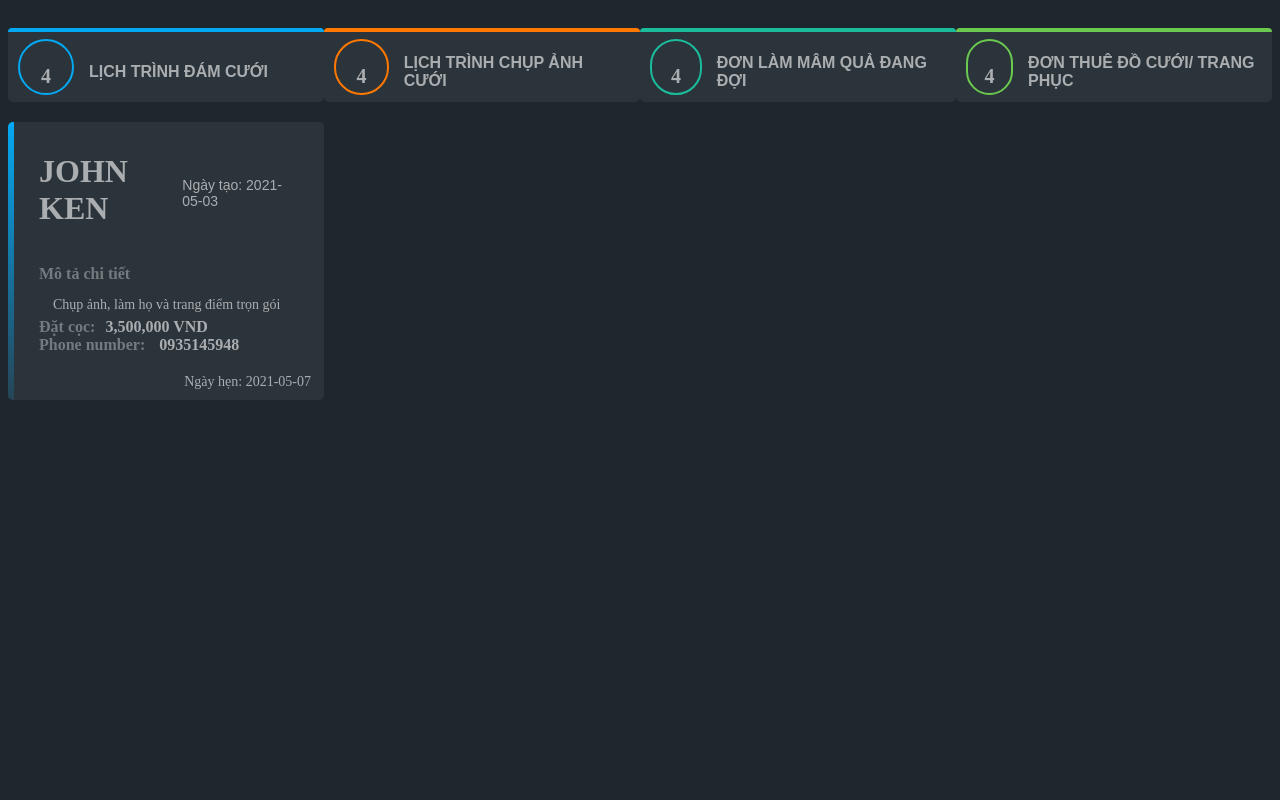
After one commit to nguyenhoanglam1402/hoanglong2nd-receiption-system, a PHP site: page /receiption-management.html in a window 1280 px wide. The commit adds this page. Run offline with PHP 8.4, Linux system fonts and the light colour scheme.

Commit message:
Modified font, color text, logo and receiption page #5

```diff
--- /dev/null
+++ b/css/receiption-management.css
@@ -0,0 +1,198 @@
+body {
+    background-color: #1e272e;
+}
+
+.column-container {
+    display: flex;
+    flex-direction: row;
+    justify-content: space-evenly;
+    height: fit-content;
+}
+
+.amount {
+    color: #ABAEB0;
+    font-weight: 600;
+    font-size: 20px;
+    margin-bottom: 0;
+    text-align: center;
+    height: fit-content;
+    place-self: center;
+}
+
+.custom-column {
+    padding: 20px 0px;
+    height: 500px;
+    width: 425px;
+}
+
+.tag-header {
+    width: auto;
+    height: 74px;
+    border-radius: 5px;
+    background-color: #2B343B;
+}
+
+.header-content {
+    display: flex;
+    height: -webkit-fill-available;
+    padding: 0px 15px 5px 10px;
+}
+
+.top-border {
+    width: auto;
+    height: 4px;
+    border-top-left-radius: 5px;
+    border-top-right-radius: 5px;
+}
+
+.circle-outline {
+    width: 52px;
+    height: 52px;
+    border-radius: 50px;
+    place-self: center;
+    display: flex;
+    justify-content: center;
+    place-content: middle;
+}
+
+.header-text {
+    font-family: Gotham Pro,Proxima Nova,arial,serif;
+    font-size: 16px;
+    font-weight: 600;
+    color: #ABAEB0;
+    align-self: center;
+    padding: 10px 0px 0px 15px;
+}
+
+.orange-outline {
+    border: 2.5px solid#FF7800 ;
+}
+
+.blue-outline {
+    border: 2.5px solid #04A9F4;
+}
+
+.light-green-outline {
+    border: 2.5px solid #1BBC9C;
+}
+
+.green-outline {
+    border: 2.5px solid #6BC950;
+}
+
+.blue {
+    background-color: #04A9F4;
+}
+
+.orange {
+    background-color: #FF7800;
+}
+
+.light-green {
+    background-color: #1BBC9C;
+}
+
+.green {
+    background-color: #6BC950;
+}
+
+.linear-blue {
+    background-image: linear-gradient(to bottom, #04A9F4, #04a8f425);
+}
+
+.task-tab {
+    display: flex;
+    flex-direction: row;
+    background-color: #2B343B;
+    border-radius: 5px;
+    margin-top: 20px;
+}
+
+.content-container {
+    flex: 1;
+    width: auto;
+}
+
+.tab-content {
+    padding: 10px 25px;
+    width: auto;
+}
+
+.light-line {
+    width: 6px;
+    height: auto;
+    border-top-left-radius: 5px;
+    border-bottom-left-radius: 5px;
+}
+
+.tab-header {
+    display: flex;
+    justify-content: space-between;
+}
+
+.created-date {
+    color:#ABAEB0;
+    font-size: 14px;
+    height: fit-content;
+    place-self: center;
+    padding: 5px 0;
+    margin-bottom: 8px;
+    font-family: Gotham Pro,Proxima Nova,arial,serif;
+}
+
+.customer-name {
+    text-align: start;
+    text-transform: uppercase;
+    color: #ABAEB0;
+    width: fit-content;
+}
+
+.description-tag, .deposit-tag, .phone-tag {
+    font-size: 16px;
+    font-weight: 600;
+    color: rgba(171, 174, 176, 0.58);
+    text-align: start;
+}
+
+.description-content {
+    padding-left: 14px;
+    color: #ABAEB0;
+    font-size: 14px;
+}
+
+.deposit-block {
+    display: flex;
+    flex-direction: row;
+}
+
+.deposit-tag, .deposit-value, .phone-tag, .phone-number {
+    display: inline-block;
+    width: fit-content;
+    margin: 0;
+}
+
+.description-tag, .description-tag, .description-content, .phone-tag {
+    margin-bottom: 5px;
+}
+
+.deposit-value, .phone-number {
+    place-self: center;
+    padding-left: 10px;
+    color: #ABAEB0;
+    font-weight: 600;
+}
+
+.notification-line {
+    display: flex;
+    justify-content: flex-end;
+    padding: 5px 10px;
+    margin: 0px 3px 5px 3px;
+}
+
+.due-date {
+    margin: 0;
+    width: fit-content;
+    float: inline-end;
+    color: #ABAEB0;
+    font-size: 14px;
+}
--- a/css/style.css
+++ b/css/style.css
@@ -316,6 +316,10 @@ a {
     padding-right: 10px;
 }
 
+footer {
+    clear: both;
+}
+
 @media(min-width:800px){
     .chart-view-block{
         margin: 5px auto;
--- a/js/fetchReceiption.js
+++ b/js/fetchReceiption.js
@@ -38,7 +38,6 @@ $(document).ready(function () {
                   '</li>'
                 );
                 setStatusOfCustomerCard(receiption.rid);
-
             });
         } else if(response.length == 0){
             $('.listCustomer').empty();
--- /dev/null
+++ b/receiption-management.html
@@ -0,0 +1,71 @@
+<link rel="stylesheet" href="/css/receiption-management.css">
+<div class="column-container">
+    <div class="custom-column marrie-service">
+        <div class="tag-header shadow-sm">
+            <div class="top-border blue"></div>
+            <div class="header-content">
+                <div class="circle-outline blue-outline">
+                  <p class="amount" id="amount-marrie-service">4</p>
+                </div>
+                <h1 class="header-text">LỊCH TRÌNH ĐÁM CƯỚI</h1>
+            </div>
+        </div>
+        <div class="task-tab">
+          <div class="light-line linear-blue"></div>
+          <div class="content-container">
+            <div class="tab-content">
+              <div class="tab-header">
+                <h1 class="customer-name">John Ken</h1>
+                <p class="created-date">Ngày tạo: 2021-05-03</p>
+              </div>
+              <p class="description-tag">Mô tả chi tiết</p>
+              <p class="description-content">Chụp ảnh, làm họ và trang điểm trọn gói</p>
+              <span class="deposit-block">
+                <h1 class="deposit-tag">Đặt cọc: </h1>
+                <p class="deposit-value">3,500,000 VND</p>
+              </span>
+              <span class="phone-block">
+                <h1 class="phone-tag">Phone number:</h1>
+                <p class="phone-number">0935145948</p>
+              </span>
+            </div>
+            <div class="notification-line dangerous-time">
+              <p class="due-date">Ngày hẹn: 2021-05-07</p>
+            </div>
+          </div>
+        </div>
+    </div>
+    <div class="custom-column photographer-service">
+      <div class="tag-header shadow-sm">
+        <div class="top-border orange"></div>
+        <div class="header-content">
+            <div class="circle-outline orange-outline">
+              <p class="amount" id="amount-marrie-service">4</p>
+            </div>
+            <h1 class="header-text">LỊCH TRÌNH CHỤP ẢNH CƯỚI</h1>
+        </div>
+      </div>
+    </div>
+    <div class="custom-column item-service">
+      <div class="tag-header shadow-sm">
+        <div class="top-border light-green"></div>
+        <div class="header-content">
+            <div class="circle-outline light-green-outline">
+              <p class="amount" id="amount-marrie-service">4</p>
+            </div>
+            <h1 class="header-text">ĐƠN LÀM MÂM QUẢ ĐANG ĐỢI</h1>
+        </div>
+      </div>
+    </div>
+    <div class="custom-column clothes-service">
+      <div class="tag-header shadow-sm">
+        <div class="top-border green"></div>
+        <div class="header-content">
+            <div class="circle-outline green-outline">
+              <p class="amount" id="amount-marrie-service">4</p>
+            </div>
+            <h1 class="header-text">ĐƠN THUÊ ĐỒ CƯỚI/ TRANG PHỤC</h1>
+        </div>
+      </div>
+    </div>
+</div>
```
Also changed, not shown: dashboard.html (+5 -2 lines), index.php (+5 -5 lines), navbar.html (deleted, +0 -39 lines).
